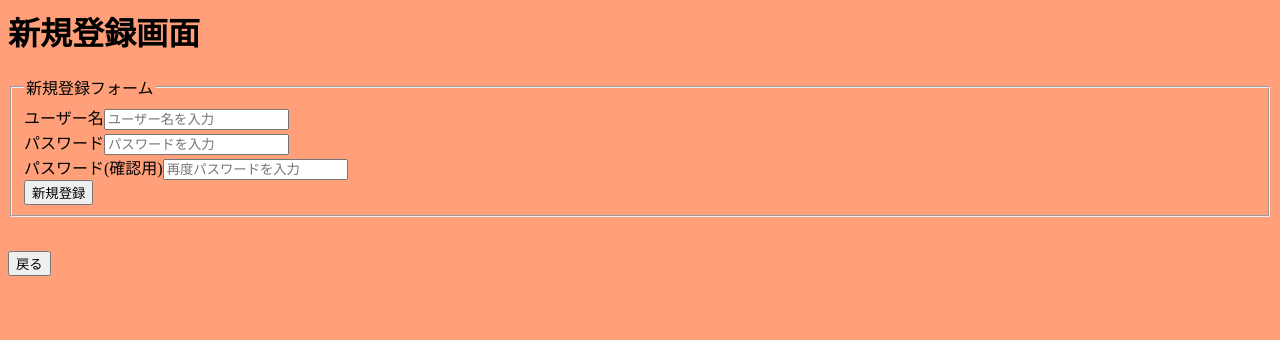
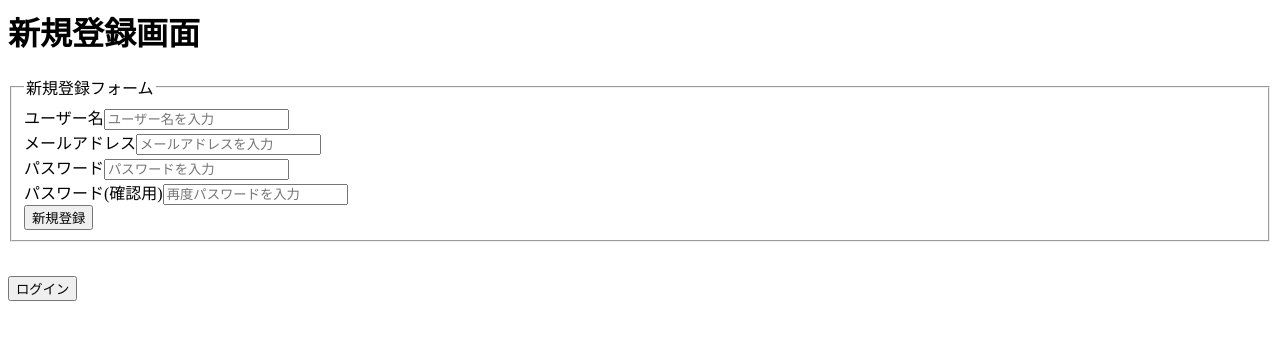
Before and after one commit to Syouya0828/EventIntro, a PHP site: page /SignUp.php in a window 1280 px wide. Shown: the top 340 px of the page. Run offline with PHP 8.4, Linux system fonts and the light colour scheme.

Commit message:
不具合直し

```diff
--- a/SignUp.php
+++ b/SignUp.php
@@ -4,8 +4,8 @@
 session_start();
 
 $db['host'] = "localhost";  // DBサーバのURL
-$db['user'] = "hogeUser";  // ユーザー名
-$db['pass'] = "hogehoge";  // ユーザー名のパスワード
+$db['user'] = "eventuser";  // ユーザー名
+$db['pass'] = "omrn2022";  // ユーザー名のパスワード
 $db['dbname'] = "event_intro";  // データベース名
 
 // エラーメッセージ、登録完了メッセージの初期化
@@ -17,6 +17,8 @@ if (isset($_POST["signUp"])) {
     // 1. ユーザIDの入力チェック
     if (empty($_POST["username"])) {  // 値が空のとき
         $errorMessage = 'ユーザーIDが未入力です。';
+    } else if (empty($_POST["mailaddress"])) {
+        $errorMessage = 'メールアドレスが未入力です。';
     } else if (empty($_POST["password"])) {
         $errorMessage = 'パスワードが未入力です。';
     } else if (empty($_POST["password2"])) {
@@ -26,6 +28,7 @@ if (isset($_POST["signUp"])) {
     if (!empty($_POST["username"]) && !empty($_POST["password"]) && !empty($_POST["password2"]) && $_POST["password"] === $_POST["password2"]) {
         // 入力したユーザIDとパスワードを格納
         $username = $_POST["username"];
+        $mailaddress = $_POST["mailaddress"];
         $password = $_POST["password"];
 
         // 2. ユーザIDとパスワードが入力されていたら認証する
@@ -35,11 +38,11 @@ if (isset($_POST["signUp"])) {
         try {
             $pdo = new PDO($dsn, $db['user'], $db['pass'], array(PDO::ATTR_ERRMODE=>PDO::ERRMODE_EXCEPTION));
 
-            $stmt = $pdo->prepare("INSERT INTO userData(name, password) VALUES (?, ?)");
+            $stmt = $pdo->prepare("INSERT INTO users(username, mailaddress, password) VALUES (?, ?, ?)");
 
-            $stmt->execute(array($username, password_hash($password, PASSWORD_DEFAULT)));  // パスワードのハッシュ化
+            $stmt->execute(array($username, $mailaddress, password_hash($password, PASSWORD_DEFAULT)));  // パスワードのハッシュ化
             $userid = $pdo->lastinsertid();
-            $signUpMessage = '登録が完了しました。あなたは '. $userid. ' 番目に登録しました(^^♪パスワードは '. $password. ' です。ユーザー名とパスワードを忘れないようにしてください';  // ログイン時に使用するIDとパスワード
+            $signUpMessage = '登録が完了しました。';  // ログイン時に使用するIDとパスワード
         } catch (PDOException $e) {
             $errorMessage = 'データベースエラー';
 
@@ -49,7 +52,7 @@ if (isset($_POST["signUp"])) {
     }
 }
 ?>
-<body bgcolor="lightsalmon"//背景をオレンジにしてる
+<body bgcolor="white"//背景をオレンジにしてる
 <!doctype html>
 <html>
     <head>
@@ -65,6 +68,8 @@ if (isset($_POST["signUp"])) {
                 <div><font color="#0000ff"><?php echo htmlspecialchars($signUpMessage, ENT_QUOTES); ?></font></div>
                 <label for="username">ユーザー名</label><input type="text" id="username" name="username" placeholder="ユーザー名を入力" value="<?php if (!empty($_POST["username"])) {echo htmlspecialchars($_POST["username"], ENT_QUOTES);} ?>">
                 <br>
+                <label for="mailaddress">メールアドレス</label><input type="text" id="mailaddress" name="mailaddress" value="" placeholder="メールアドレスを入力">
+                <br>
                 <label for="password">パスワード</label><input type="password" id="password" name="password" value="" placeholder="パスワードを入力">
                 <br>
                 <label for="password2">パスワード(確認用)</label><input type="password" id="password2" name="password2" value="" placeholder="再度パスワードを入力">
@@ -74,7 +79,7 @@ if (isset($_POST["signUp"])) {
         </form>
         <br>
         <form action="Login.php">
-            <input type="submit" value="戻る">
+            <input type="submit" value="ログイン">
         </form>
     </body>
 </html>
```
